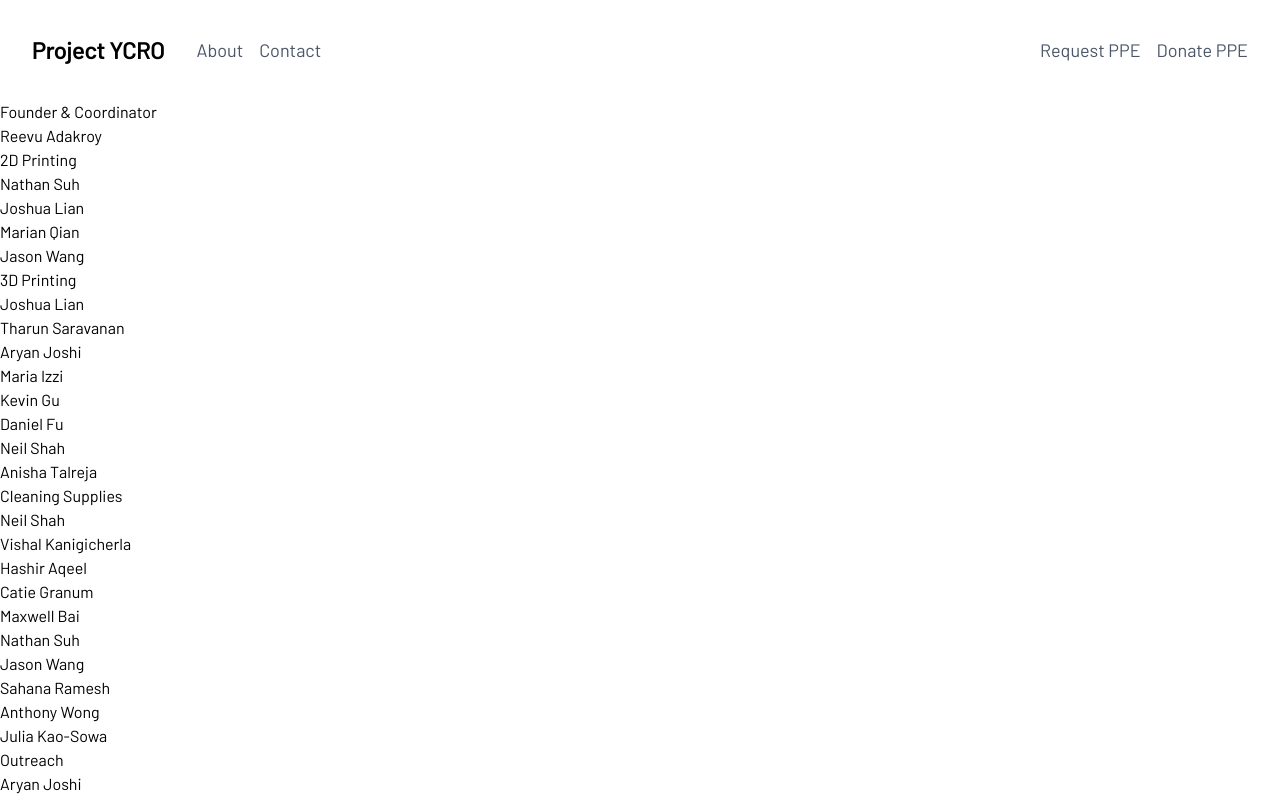
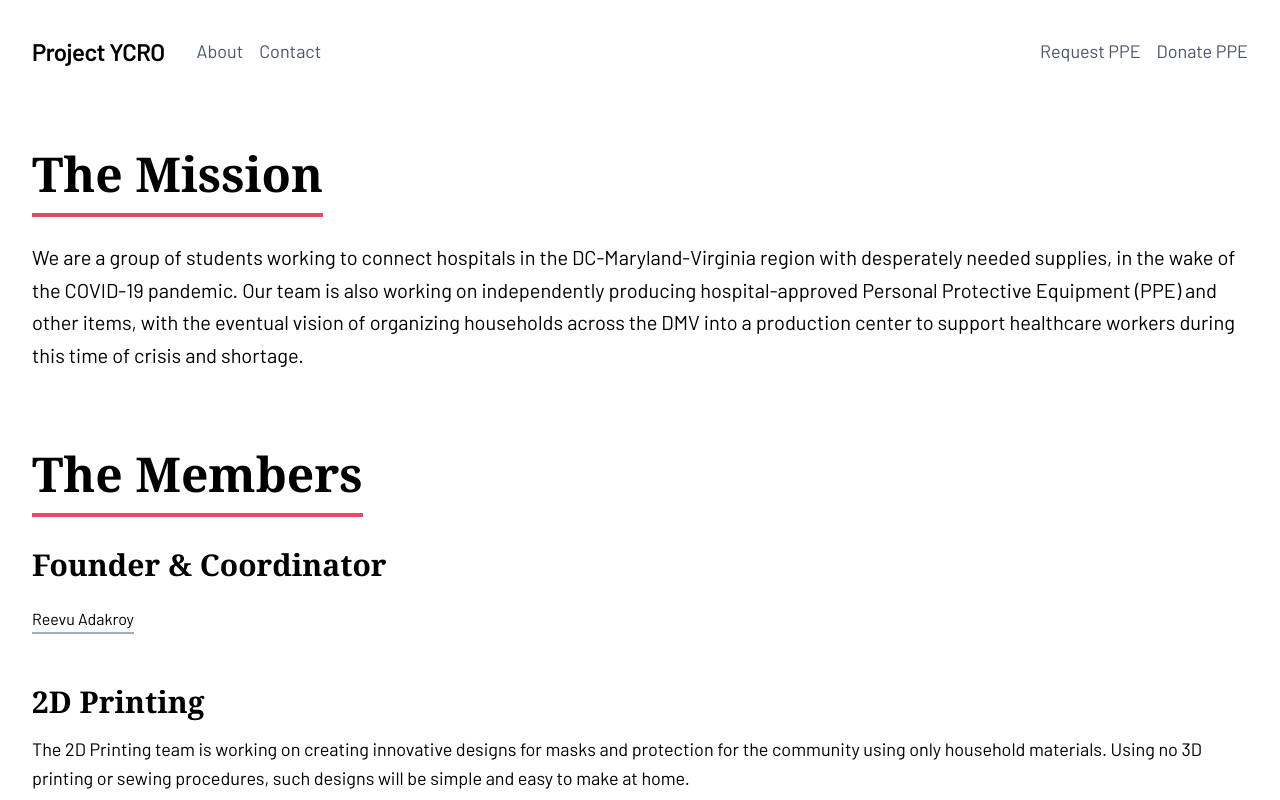
Before and after one commit to fighting-covid/website, a Next.js app: page /about in a window 1280 px wide. Shown: the top 800 px of the page. Built offline with nearby package versions, Linux system fonts and the light colour scheme; a web font is replaced by a local one.

Commit message:
Style about page

```diff
--- a/assets/styles/main.css
+++ b/assets/styles/main.css
@@ -6,6 +6,15 @@
 
 @import "./markdown.css";
 
+body {
+  @apply leading-relaxed;
+}
+
 .trans {
   transition: all 0.25s ease;
 }
+
+.heading {
+  display: inline-block;
+  @apply border-b-4 border-accent pb-0 mb-6;
+}
--- a/assets/styles/markdown.css
+++ b/assets/styles/markdown.css
@@ -6,7 +6,6 @@
 
 .markdown-body .anchor {
   float: left;
-  line-height: 1;
   margin-left: -20px;
   padding-right: 4px;
 }
--- a/pages/about.js
+++ b/pages/about.js
@@ -1,19 +1,54 @@
+import Head from "next/head";
 import yaml from "js-yaml";
 import fs from "fs";
 import path from "path";
+import Markdown from "react-markdown";
 
 const AboutPage = ({ data }) => {
   return (
-    <div>
-      {data.teams.map((team) => (
-        <div>
-          <h2>{team.title}</h2>
-          {team.members.map((member) => (
-            <h4>{member}</h4>
+    <>
+      <Head>
+        <title>About | Project YCRO</title>
+        <link rel="icon" href="/favicon.ico" />
+      </Head>
+
+      <main className="container mx-auto">
+        <section className="p-8">
+          <h2 className="font-serif font-bold md:text-5xl text-4xl heading">
+            The Mission
+          </h2>
+          <Markdown className="text-xl markdown-body">{data.mission}</Markdown>
+        </section>
+        <section className="p-8">
+          <h2 className="font-serif font-bold md:text-5xl text-4xl heading">
+            The Members
+          </h2>
+          {data.teams.map((team) => (
+            <div className="mb-8">
+              <h3 className="font-serif text-3xl font-bold mb-2">
+                {team.title}
+              </h3>
+              <h4 className="text-lg mb-4">
+                {team.description ? (
+                  <Markdown className="markdown-body">
+                    {team.description}
+                  </Markdown>
+                ) : null}
+              </h4>
+              <div className="flex flex-wrap">
+                {team.members.map((member) => (
+                  <div className="lg:w-1/6 md:w-1/4 sm:w-1/3 w-1/2">
+                    <p className="border-b-2 border-gray-500 inline-block mb-3">
+                      {member}
+                    </p>
+                  </div>
+                ))}
+              </div>
+            </div>
           ))}
-        </div>
-      ))}
-    </div>
+        </section>
+      </main>
+    </>
   );
 };
 
```
